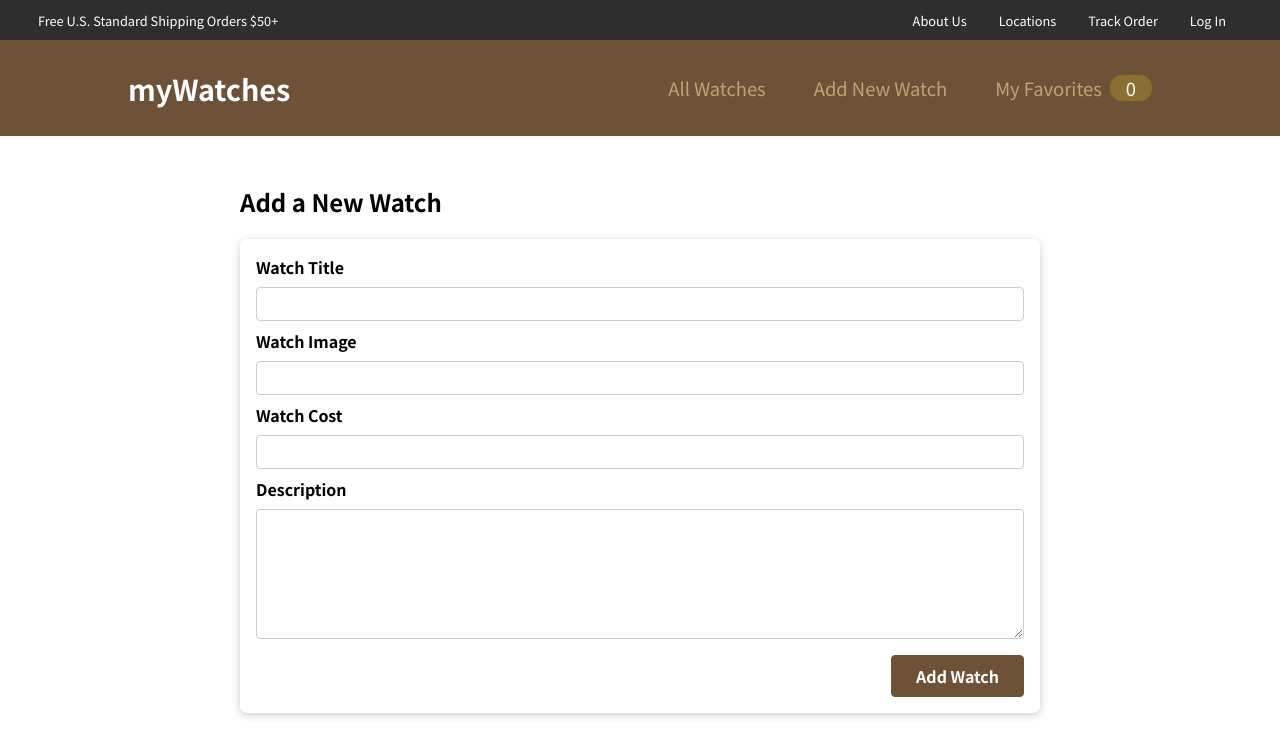
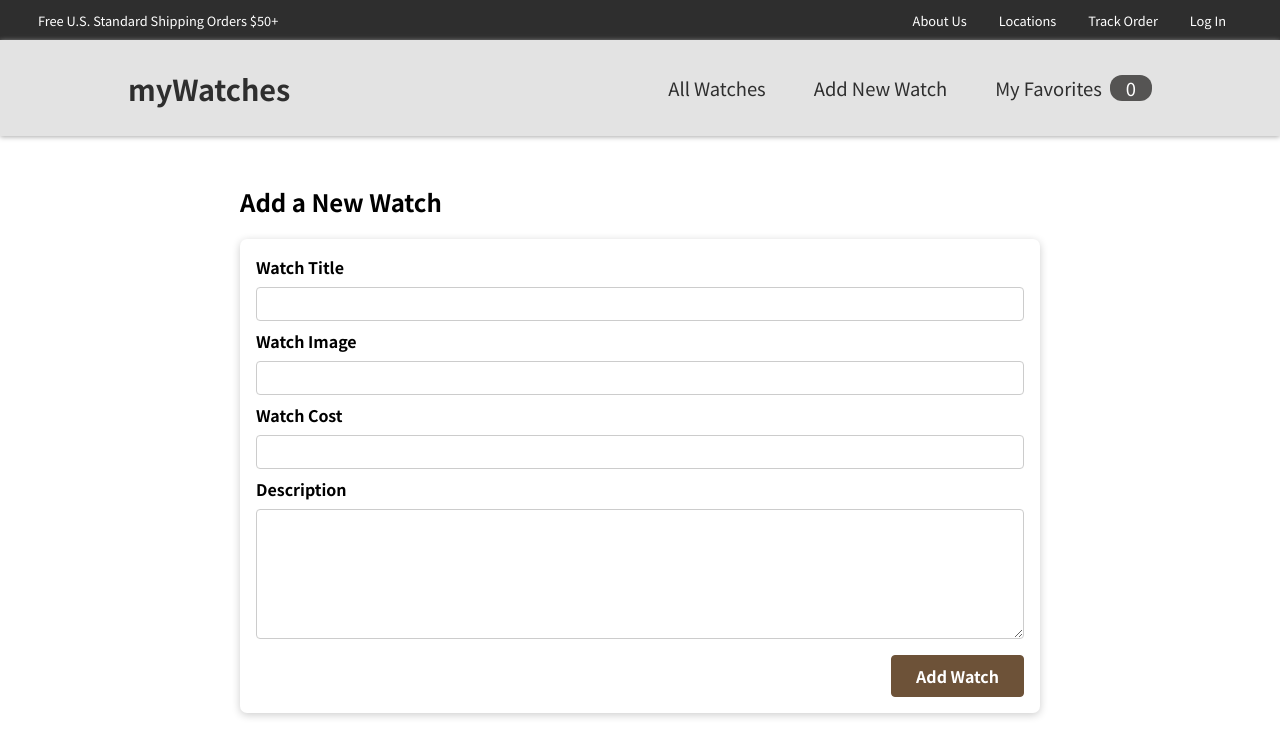
Before and after one commit to jtfreedman/my-app, a React (Create React App) app: page /new-watch in a window 1280 px wide. Shown: the top 756 px of the page. Built offline with nearby package versions, Linux system fonts and the light colour scheme.

Commit message:
styling updates

```diff
--- a/src/components/layout/MainNavigation.module.css
+++ b/src/components/layout/MainNavigation.module.css
@@ -4,8 +4,9 @@
     display: flex;
     align-items: center;
     justify-content: space-between;
-    background-color: #6d5238;
+    background-color: #E3E3E3;
     padding: 0 10%;
+    box-shadow: 0px 1px 5px #aaaaaa;
   }
 
   .logo {
@@ -13,6 +14,7 @@
     color: white;
     font-weight: bold;
     cursor: pointer;
+    color: #2E2E2E;
   }
 
   .header ul {
@@ -30,17 +32,17 @@
   .header a {
     text-decoration: none;
     font-size: 1.15rem;
-    color: #bda572;
+    color: #2E2E2E;
   }
 
   .header a:hover,
   .header a:active,
   .header a.active {
-    color: rgb(187, 187, 187);
+    color: rgb(116, 116, 116);
   }
 
   .badge {
-    background-color: #8b6f32;
+    background-color: #555453;
     color: white;
     border-radius: 12px;
     padding: 0 1rem;
--- a/src/components/ui/LoginHeader.module.css
+++ b/src/components/ui/LoginHeader.module.css
@@ -11,6 +11,7 @@
     text-decoration: none;
     font-size: 0.8rem;
     padding: 0 38px;
+    box-shadow: 10px 10px 8px #888888;
 }
 
 .desktop__shipping{
--- a/src/components/watches/WatchItem.module.css
+++ b/src/components/watches/WatchItem.module.css
@@ -33,8 +33,8 @@
   .actions button {
     font: inherit;
     cursor: pointer;
-    color: #6d5238;
-    border: 1px solid #6d5238;
+    color: #2E2E2E;
+    border: 1px solid #2E2E2E;
     background-color: transparent;
     padding: 0.5rem 1.5rem;
     border-radius: 4px;
@@ -42,5 +42,5 @@
 
   .actions button:hover,
   .actions button:active {
-    background-color: #ffe2ed;
+    background-color: #dbdbdb;
   }
--- a/src/pages/HomePage.js
+++ b/src/pages/HomePage.js
@@ -9,7 +9,7 @@ function HomePage() {
             <LoginHeader />
             <MainNavigation />
 
-            <header className={classes.image}>
+            <header>
                 <div>Login</div>
             </header>
         </>
--- a/src/pages/Login.module.css
+++ b/src/pages/Login.module.css
@@ -2,7 +2,7 @@
     height: 330px;
     width: 350px;
     margin: auto;
-    border: 1px solid black;
+    color: #2E2E2E;
 }
 
 .loginButton{
@@ -24,6 +24,7 @@
     float:right;
     margin-top: 1rem;
     margin-right: .75rem;
+    color:#bebebe;
 }
 
 .form {
```
